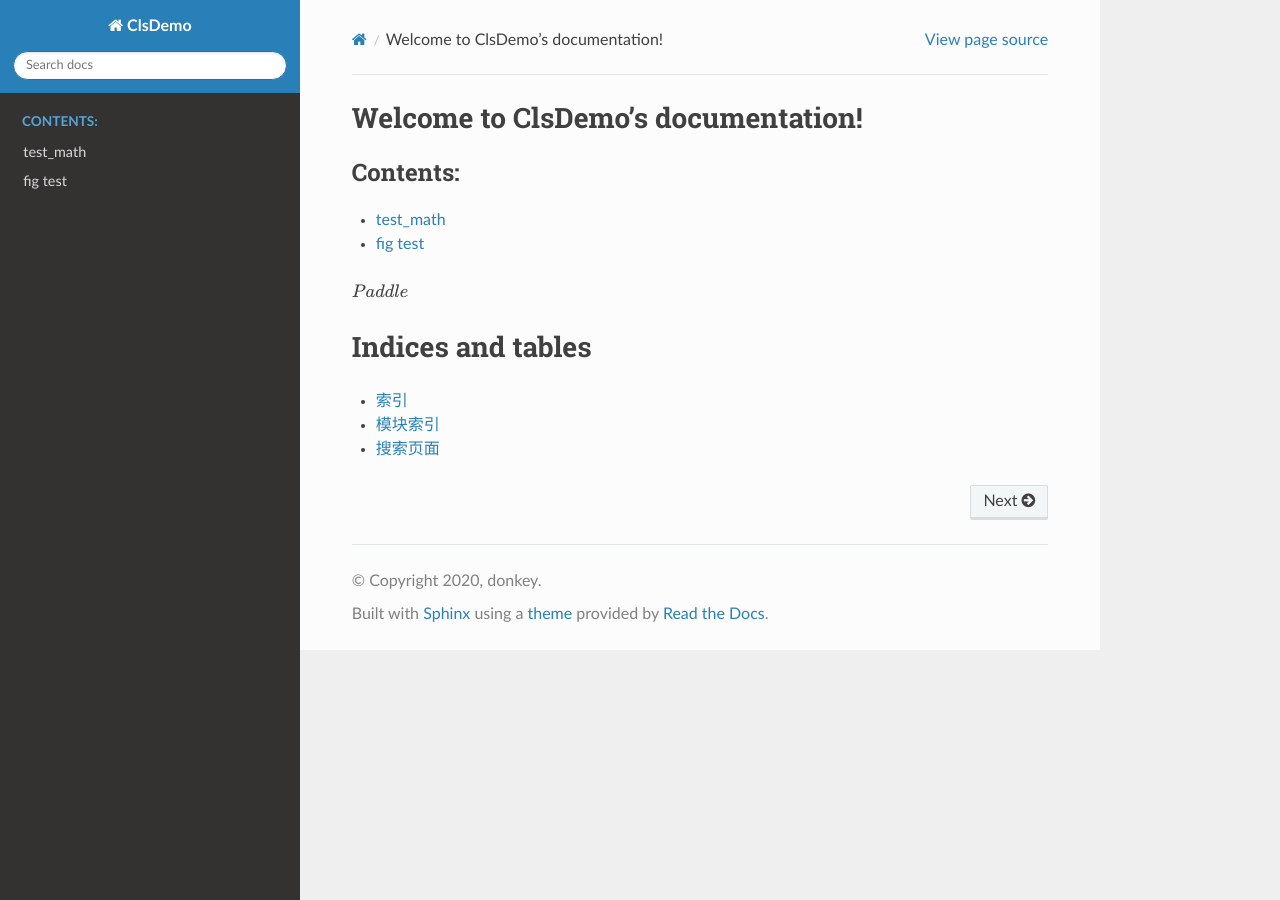
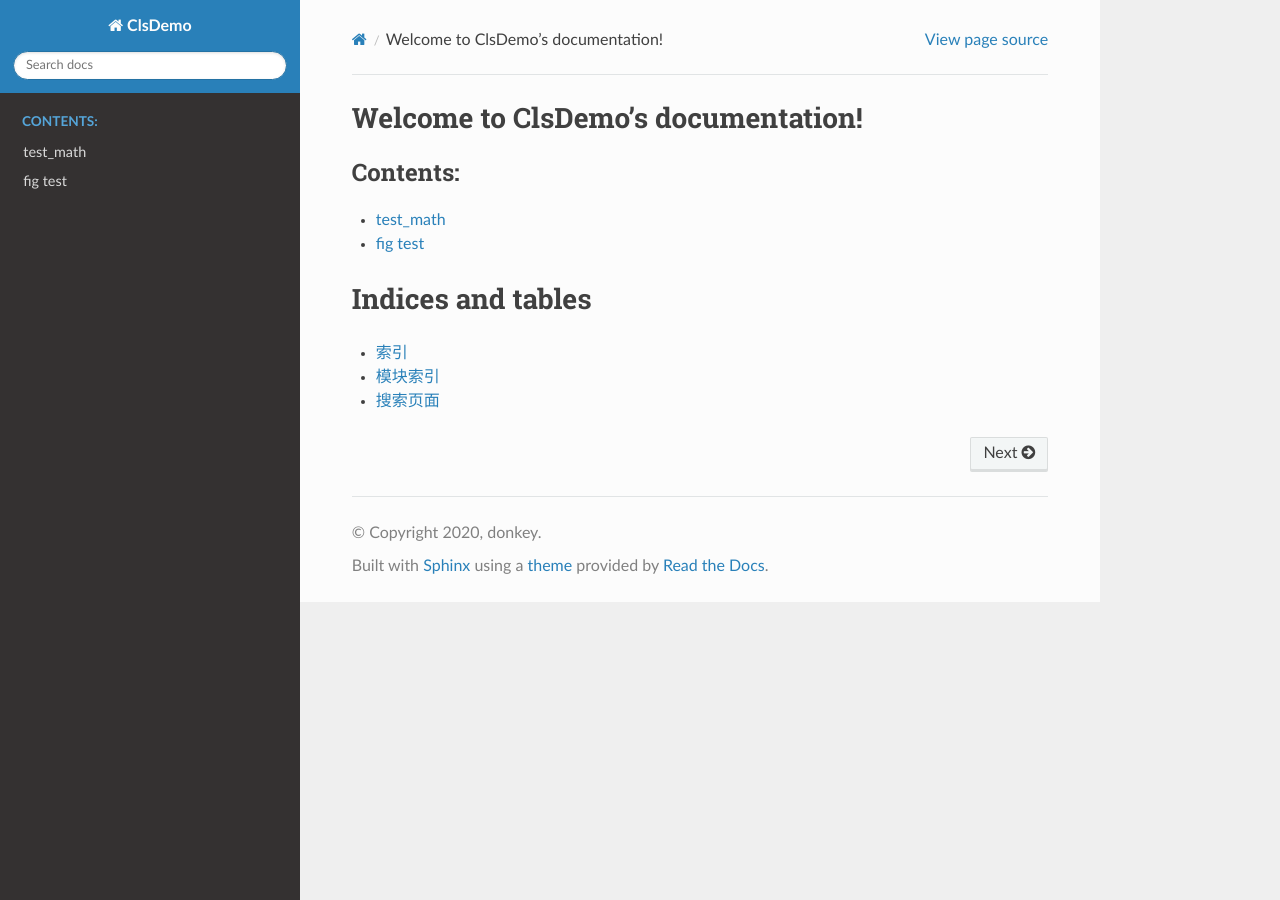
Before and after one commit to littletomatodonkey/sphinx_demo, a Sphinx documentation site: the page built from docs/index.rst, in a window 1280 px wide. Built offline with Sphinx 7.4.7 and the Read the Docs theme 2.0.0, drawn with Linux system fonts in a browser that asks for light colours.

```diff
--- a/docs/index.rst
+++ b/docs/index.rst
@@ -13,7 +13,6 @@
    test_math.md
    test_fig.md
 
-:math:`Paddle`
 
 Indices and tables
 ==================
```
